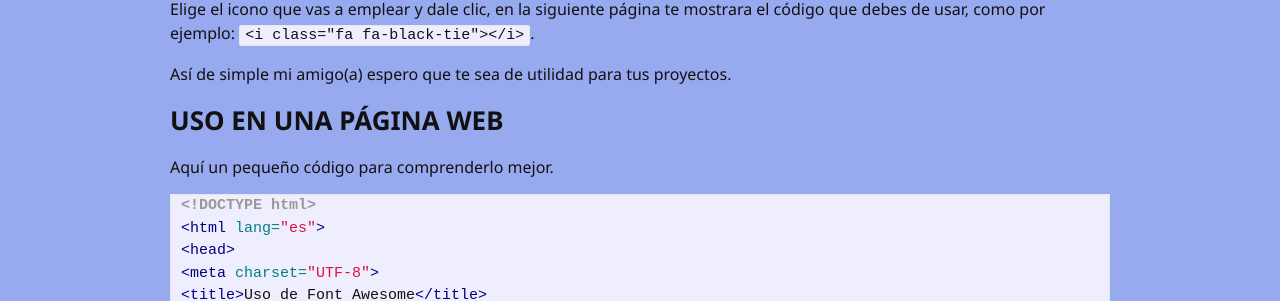
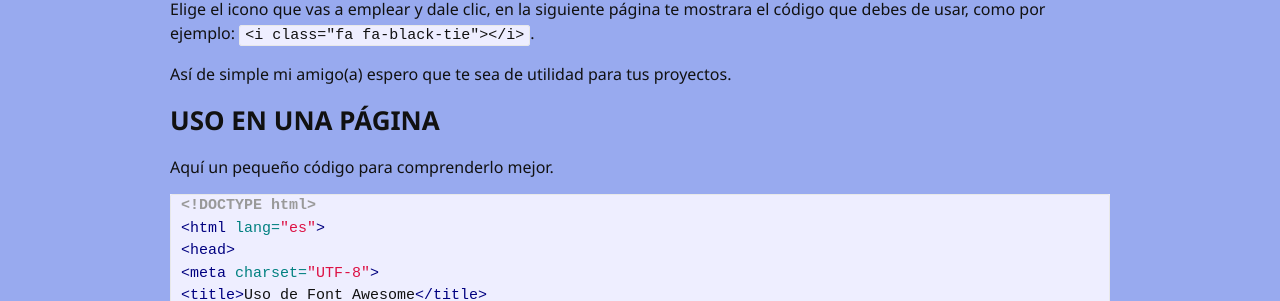
Before and after one commit to 01luisrene/Blog-Jekyll, a Jekyll site: the page built from _posts/2016-01-22-utilizar-toolkit-font-awesome.md, in a window 1280 px wide and 900 px high, scrolled down 1001 px. Shown: the part 158-459 px from the top of the window. Built offline with Jekyll 4.4.1, drawn with Linux system fonts in a browser that asks for light colours; comment, search, counter and statistics services are not loaded.

Commit message:
Utilizar Font Awesome
cambios en el articulo cada detalle cuenta

```diff
--- a/_posts/2016-01-22-utilizar-toolkit-font-awesome.md
+++ b/_posts/2016-01-22-utilizar-toolkit-font-awesome.md
@@ -31,7 +31,7 @@ Elige el icono que vas a emplear y dale clic, en la siguiente página te mostrar
 
 Así de simple mi amigo(a) espero que te sea de utilidad para tus proyectos.
 
-### uso en una página web
+### uso en una página
 
 Aquí un pequeño código para comprenderlo mejor.
 
```
